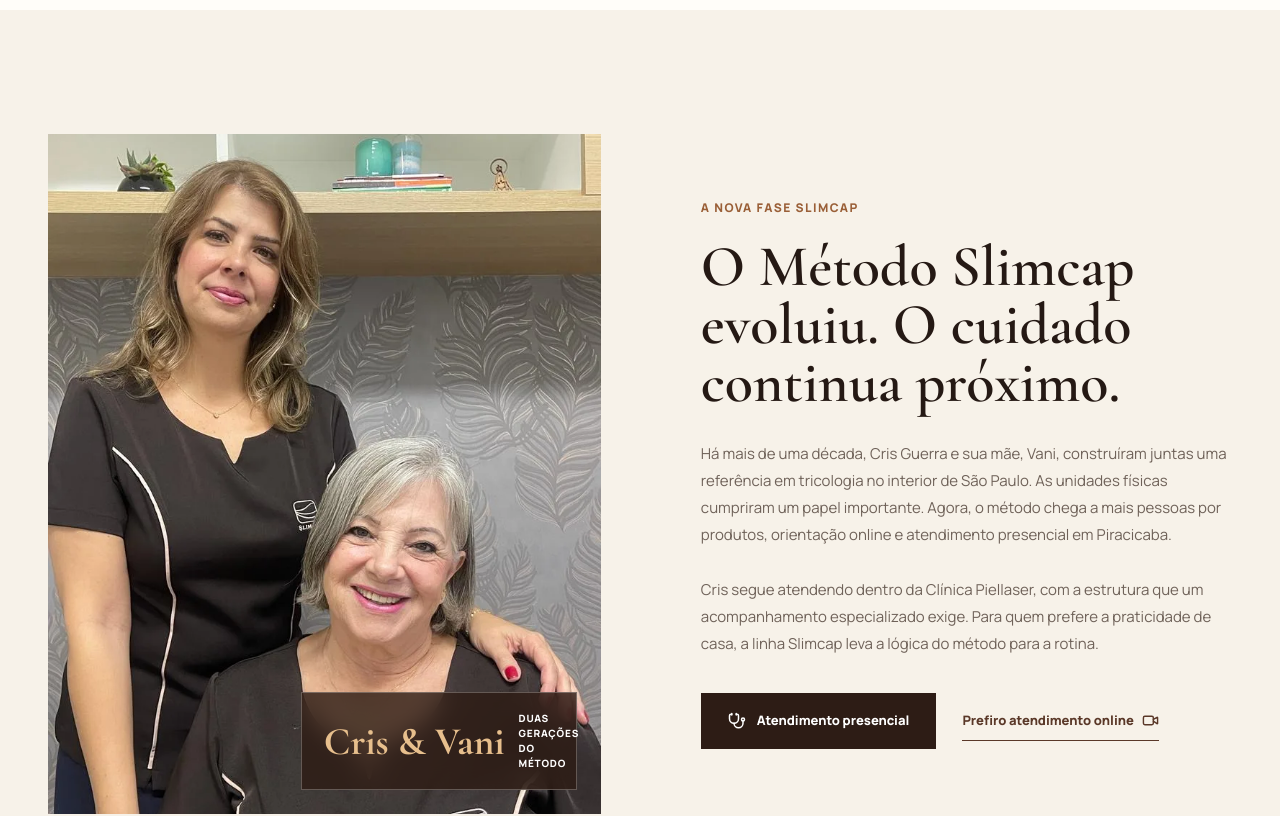
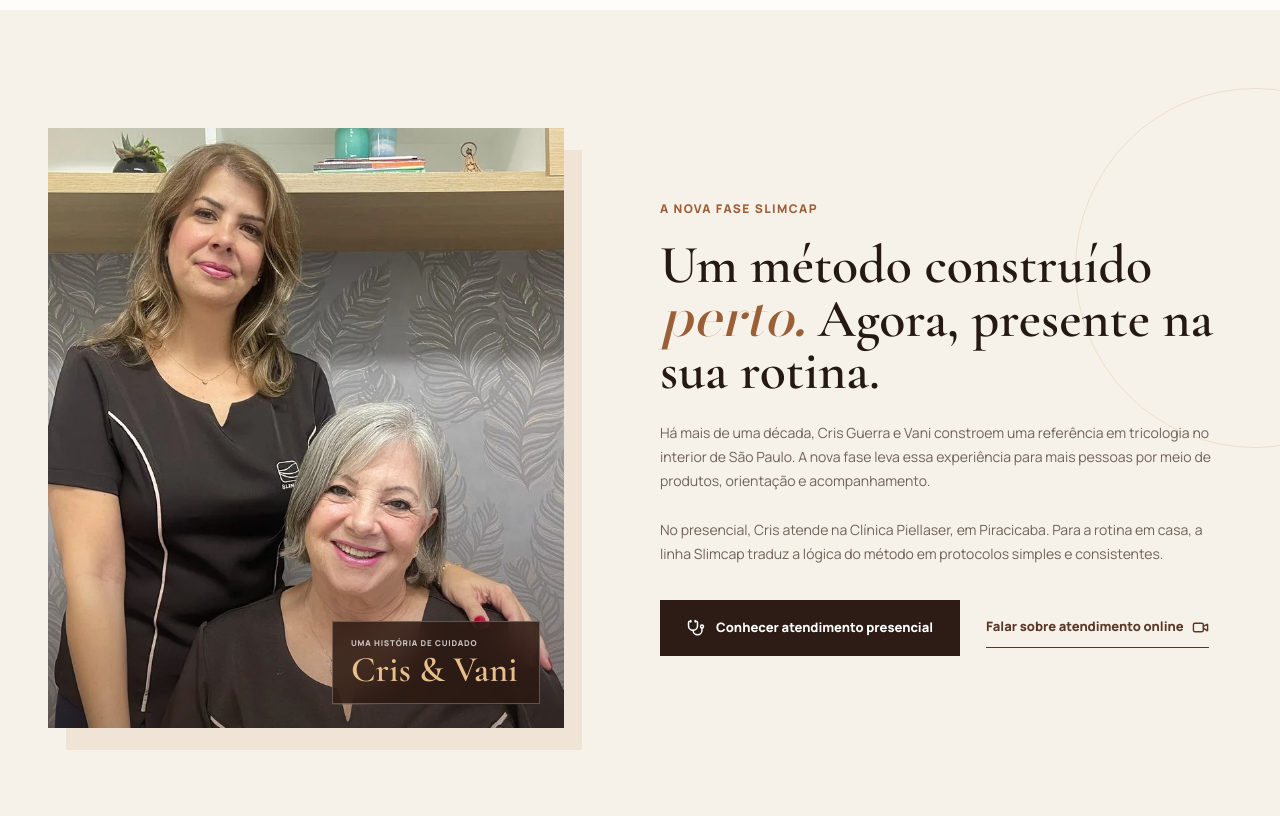
Before and after one commit to AGENCIAVCD/slimcap, a Next.js app: page / in a window 1280 px wide. Shown: the part 2180-2996 px from the top of the page. Built offline with nearby package versions, Linux system fonts and the light colour scheme.

Commit message:
refine Slimcap story section layout

```diff
--- a/app/globals.css
+++ b/app/globals.css
@@ -546,49 +546,59 @@
 }
 
 /* New phase */
-.new-phase-section { padding-block: 124px; background: var(--ivory); }
+.new-phase-section { position: relative; overflow: hidden; padding-block: 118px; background: var(--ivory); }
+.new-phase-section::before { position: absolute; top: 78px; right: -155px; width: 360px; height: 360px; border: 1px solid rgba(182,126,76,.18); border-radius: 50%; content: ""; pointer-events: none; }
 .new-phase-grid {
   display: grid;
-  grid-template-columns: minmax(0, 1.02fr) minmax(420px, .98fr);
+  grid-template-columns: minmax(390px, .83fr) minmax(0, .92fr);
   align-items: center;
-  gap: 100px;
+  gap: clamp(52px, 7.5vw, 136px);
 }
 
 .new-phase-media {
   position: relative;
-  min-height: 680px;
+  min-height: 600px;
   overflow: hidden;
   background: var(--sand);
+  box-shadow: 18px 22px 0 rgba(196,158,111,.16);
 }
-.new-phase-media > img { object-fit: cover; object-position: center 27%; }
+.new-phase-media::after { position: absolute; z-index: 1; inset: auto 0 0; height: 34%; background: linear-gradient(transparent, rgba(35,19,12,.34)); content: ""; pointer-events: none; }
+.new-phase-media > img { object-fit: cover; object-position: center 26%; }
 
 .media-seal {
   position: absolute;
+  z-index: 2;
   right: 24px;
   bottom: 24px;
   display: flex;
-  align-items: center;
-  gap: 14px;
-  width: 220px;
-  padding: 18px 22px;
+  align-items: flex-start;
+  flex-direction: column;
+  gap: 5px;
+  width: 208px;
+  padding: 16px 18px;
   border: 1px solid rgba(255,255,255,.25);
-  background: rgba(45,28,21,.8);
+  background: rgba(43,25,17,.84);
   color: white;
   backdrop-filter: blur(12px);
 }
-.media-seal strong { color: #e7bf8d; font-family: var(--font-display), Georgia, serif; font-size: 48px; line-height: 1; }
-.media-seal span { font-size: 10px; font-weight: 800; letter-spacing: .08em; text-transform: uppercase; }
-.media-seal-duo { width: 276px; }
-.media-seal-duo strong { font-size: 39px; white-space: nowrap; }
+.media-seal strong { color: #e7bf8d; font-family: var(--font-display), Georgia, serif; font-size: 36px; font-weight: 600; line-height: .95; }
+.media-seal span { color: rgba(255,255,255,.74); font-size: 8px; font-weight: 800; letter-spacing: .1em; line-height: 1.3; text-transform: uppercase; }
+.media-seal-duo { width: 208px; }
+.media-seal-duo strong { font-size: 36px; white-space: nowrap; }
+
+.new-phase-copy { position: relative; z-index: 1; max-width: 620px; }
+.new-phase-copy h2 { max-width: 600px; font-size: clamp(48px, 4.2vw, 66px); line-height: .97; }
+.new-phase-copy h2 em { color: var(--bronze); font-family: var(--font-accent), var(--font-display), Georgia, serif; font-weight: 500; font-style: italic; }
 
 .new-phase-copy > p:not(.eyebrow) {
-  margin: 28px 0 0;
+  max-width: 565px;
+  margin: 24px 0 0;
   color: var(--muted);
-  font-size: 15px;
-  line-height: 1.8;
+  font-size: 14px;
+  line-height: 1.72;
 }
 
-.phase-actions { display: flex; align-items: center; gap: 26px; margin-top: 36px; }
+.phase-actions { display: flex; align-items: center; flex-wrap: wrap; gap: 16px 26px; margin-top: 34px; }
 
 /* Method */
 .method-section {
@@ -1142,8 +1152,8 @@
   .media-seal { right: 12px; bottom: 12px; width: 194px; padding: 14px 17px; }
   .media-seal strong { font-size: 40px; }
   .new-phase-media > img { object-position: center 24%; }
-  .media-seal-duo { width: 220px; }
-  .media-seal-duo strong { font-size: 31px; }
+  .media-seal-duo { width: 194px; }
+  .media-seal-duo strong { font-size: 29px; }
   .new-phase-copy > p:not(.eyebrow),
   .professional-copy > p:not(.eyebrow) { margin-top: 22px; font-size: 13px; line-height: 1.7; }
   .phase-actions,
--- a/app/page.tsx
+++ b/app/page.tsx
@@ -214,24 +214,23 @@
                 sizes="(max-width: 900px) 100vw, 48vw"
               />
               <div className="media-seal media-seal-duo" aria-hidden="true">
-                <strong>Cris &amp; Vani</strong><span>Duas gerações do método</span>
+                <span>Uma história de cuidado</span><strong>Cris &amp; Vani</strong>
               </div>
             </Reveal>
             <Reveal className="new-phase-copy">
               <p className="eyebrow">A nova fase Slimcap</p>
-              <h2 id="phase-title">O Método Slimcap evoluiu. O cuidado continua próximo.</h2>
+              <h2 id="phase-title">Um método construído <em>perto.</em> Agora, presente na sua rotina.</h2>
               <p>
-                Há mais de uma década, Cris Guerra e sua mãe, Vani, construíram juntas uma referência em tricologia
-                no interior de São Paulo. As unidades físicas cumpriram um papel importante. Agora, o método chega
-                a mais pessoas por produtos, orientação online e atendimento presencial em Piracicaba.
+                Há mais de uma década, Cris Guerra e Vani constroem uma referência em tricologia no interior de São Paulo.
+                A nova fase leva essa experiência para mais pessoas por meio de produtos, orientação e acompanhamento.
               </p>
               <p>
-                Cris segue atendendo dentro da Clínica Piellaser, com a estrutura que um acompanhamento especializado
-                exige. Para quem prefere a praticidade de casa, a linha Slimcap leva a lógica do método para a rotina.
+                No presencial, Cris atende na Clínica Piellaser, em Piracicaba. Para a rotina em casa, a linha Slimcap
+                traduz a lógica do método em protocolos simples e consistentes.
               </p>
               <div className="phase-actions">
                 <a className="button button-dark" href="https://piellaser.com.br/lpslimcap" target="_blank" rel="noopener noreferrer">
-                  <Stethoscope size={18} aria-hidden="true" /> Atendimento presencial
+                  <Stethoscope size={18} aria-hidden="true" /> Conhecer atendimento presencial
                 </a>
                 <WhatsAppLink
                   className="text-link"
@@ -239,7 +238,7 @@
                   intent="nova-fase-online"
                   message="Olá! Gostaria de saber mais sobre a consultoria capilar online com a Cris Guerra."
                 >
-                  Prefiro atendimento online <Video size={17} aria-hidden="true" />
+                  Falar sobre atendimento online <Video size={17} aria-hidden="true" />
                 </WhatsAppLink>
               </div>
             </Reveal>
```
